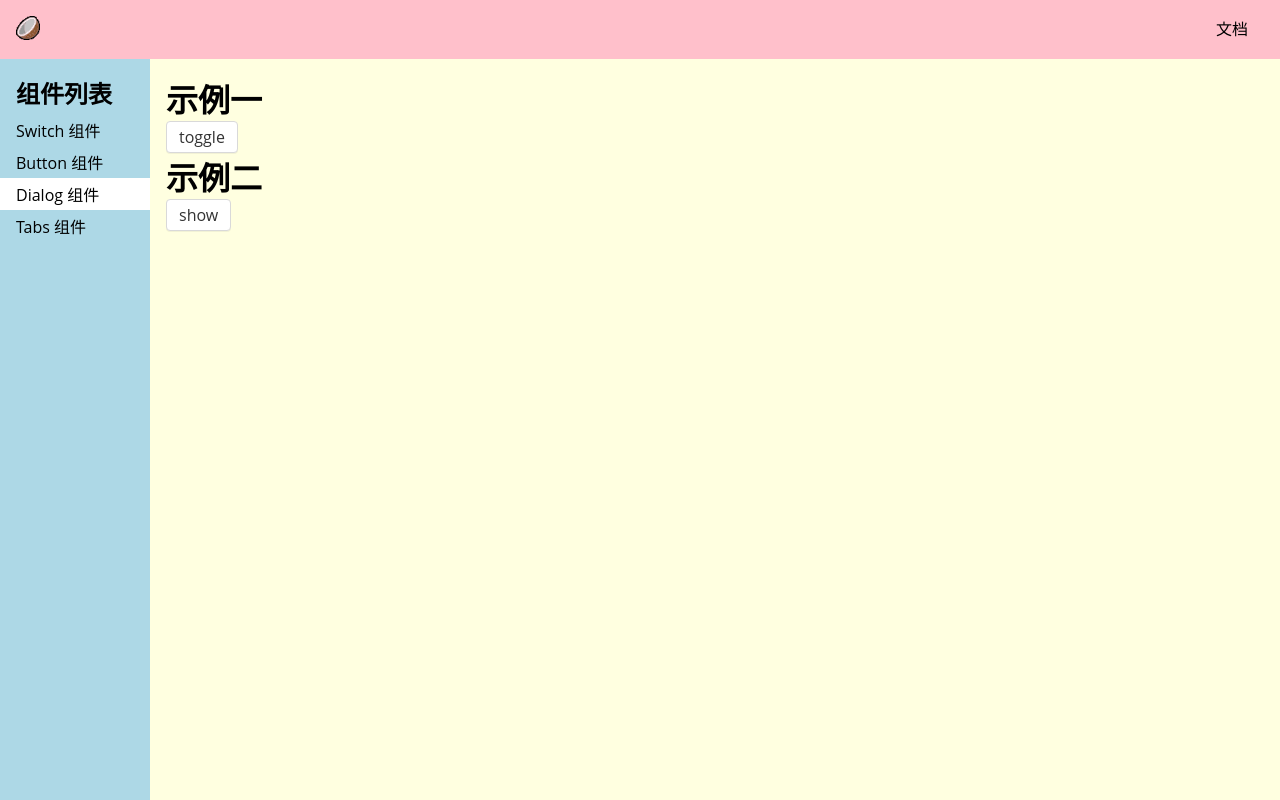
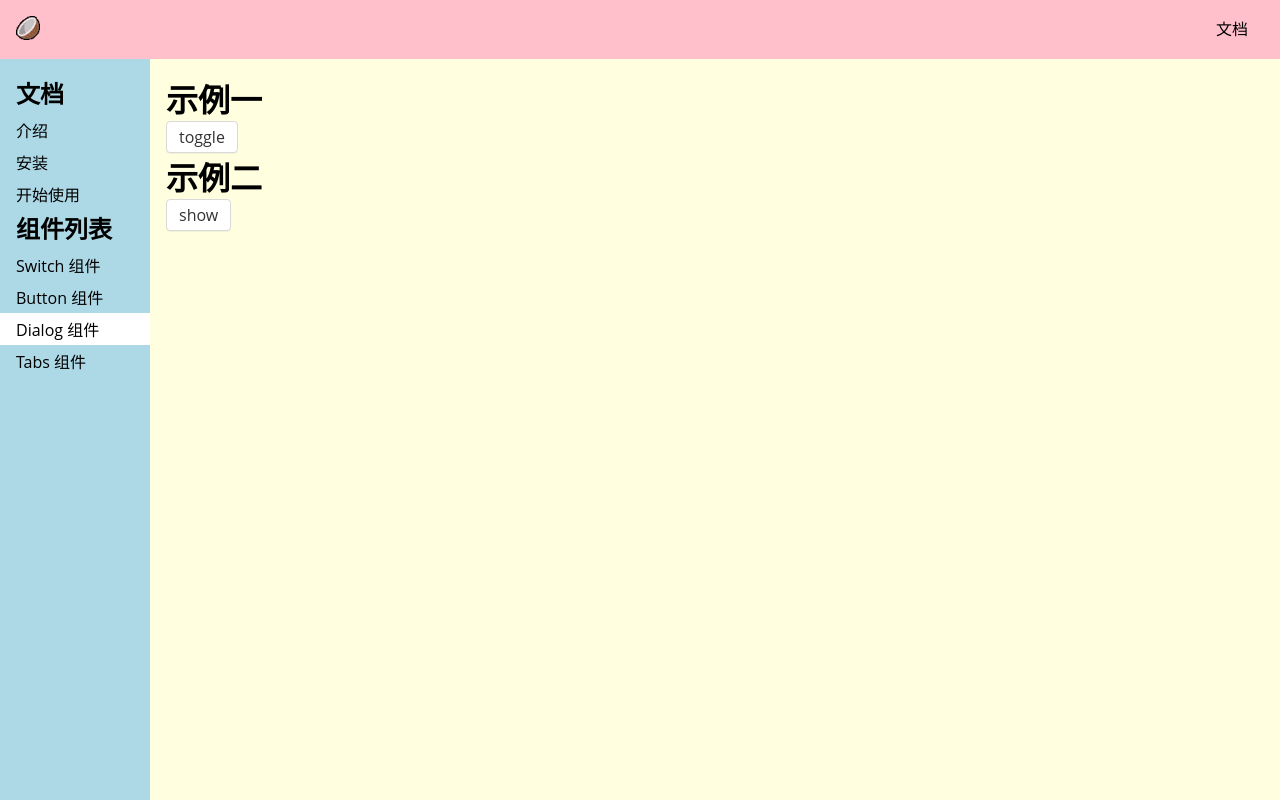
Before and after one commit to LiuJB0128/coco-ui-code, a Vue app: page /#/doc/dialog in a window 1280 px wide. Built offline with nearby package versions, Linux system fonts and the light colour scheme.

Commit message:
创建路由

```diff
--- a/src/router.ts
+++ b/src/router.ts
@@ -6,6 +6,9 @@
 import DialogDemo from './components/DialogDemo.vue';
 import TabsDemo from './components/TabsDemo.vue';
 import DocDemo from './components/DocDemo.vue';
+import Intro from './views/Intro.vue'
+import Install from './views/Install.vue'
+import GetStarted from './views/GetStarted.vue'
 
 const history = createWebHashHistory();
 export const router = createRouter({
@@ -16,6 +19,9 @@
       path: '/doc', component: Doc,
       children: [
         {path: '', component: DocDemo},
+        {path: 'intro', component: Intro},
+        {path: 'install', component: Install},
+        {path: 'get-started', component: GetStarted},
         {path: 'switch', component: SwitchDemo},
         {path: 'button', component: ButtonDemo},
         {path: 'dialog', component: DialogDemo},
--- a/src/views/Doc.vue
+++ b/src/views/Doc.vue
@@ -3,6 +3,18 @@
     <Topnav toggleMenuButtonVisible class="nav"/>
     <div class="content">
       <aside :class="{visible:!asideVisible}">
+        <h2>文档</h2>
+        <ol>
+          <li>
+            <router-link to="/doc/intro">介绍</router-link>
+          </li>
+          <li>
+            <router-link to="/doc/install">安装</router-link>
+          </li>
+          <li>
+            <router-link to="/doc/get-started">开始使用</router-link>
+          </li>
+        </ol>
         <h2>组件列表</h2>
         <ol>
           <li>
--- /dev/null
+++ b/src/views/GetStarted.vue
@@ -0,0 +1,3 @@
+<template>
+  GetStarted
+</template>
--- /dev/null
+++ b/src/views/Install.vue
@@ -0,0 +1,3 @@
+<template>
+  Install
+</template>
--- /dev/null
+++ b/src/views/Intro.vue
@@ -0,0 +1,3 @@
+<template>
+  intro
+</template>
```
